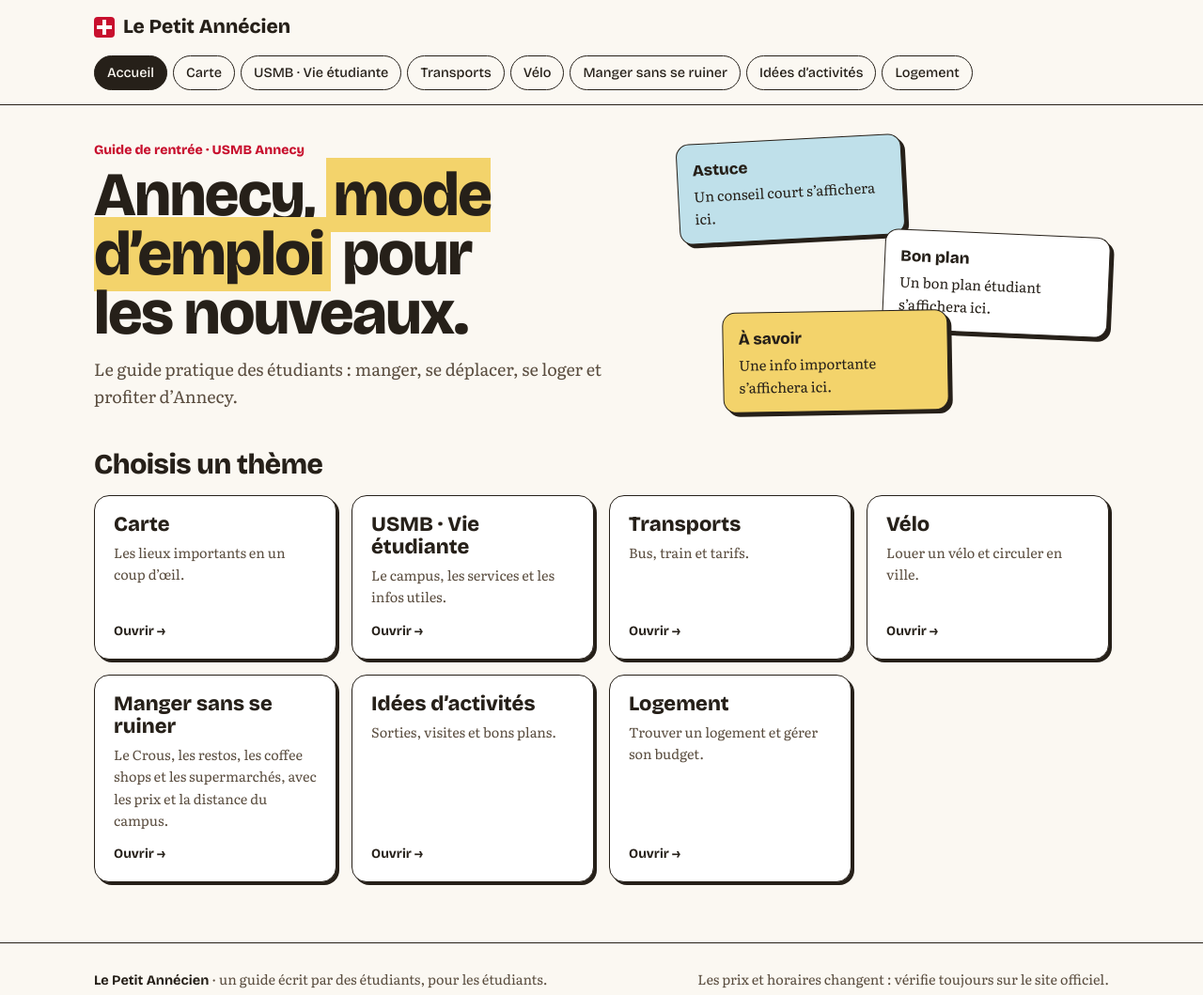
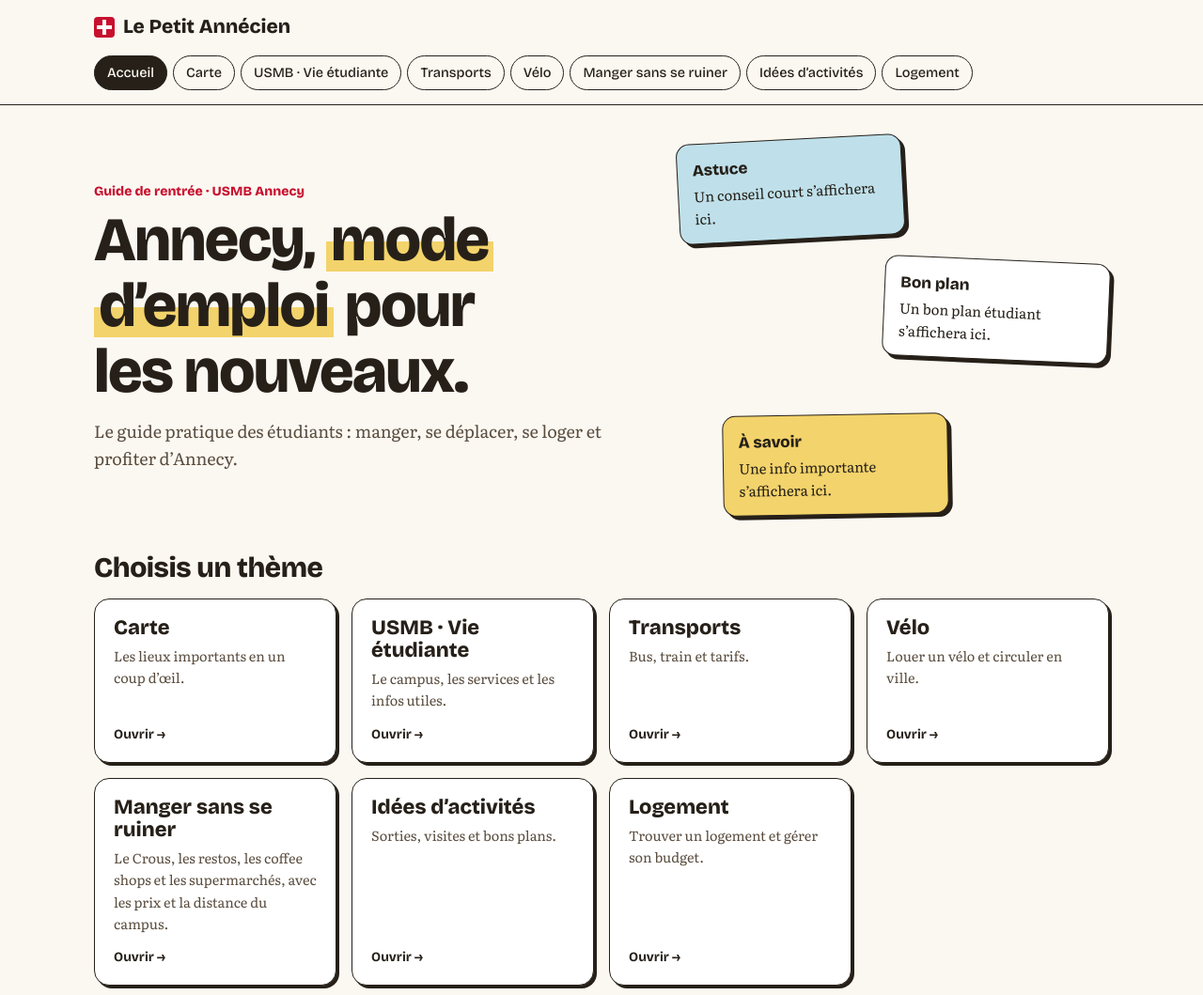
Before and after one commit to kate20031/AnnecyGuide, a plain HTML site: page index.html in a window 1280 px wide. Shown: the top 1059 px of the page at 94% size. Drawn offline with nearby package versions, Linux system fonts and the light colour scheme.

Commit message:
Fix overlapping highlighted titles and sticky notes

```diff
--- a/index.html
+++ b/index.html
@@ -9,8 +9,8 @@
 <link rel="stylesheet" href="https://fonts.googleapis.com/css2?family=Bricolage+Grotesque:opsz,wght@12..96,500;12..96,700;12..96,800&family=Literata:ital,opsz,wght@0,7..72,400;0,7..72,600;1,7..72,400&display=swap">
 <link rel="stylesheet" href="https://unpkg.com/leaflet@1.9.4/dist/leaflet.css" integrity="sha256-p4NxAoJBhIIN+hmNHrzRCf9tD/miZyoHS5obTRR9BMY=" crossorigin="">
 <script src="https://unpkg.com/leaflet@1.9.4/dist/leaflet.js" integrity="sha256-20nQCchB9co0qIjJZRGuk2/Z9VM+kNiyxNV1lvTlZBo=" crossorigin=""></script>
-<script src="data/manger-data.js?v=20261112c"></script>
-<script src="js/manger.js?v=20261112c"></script>
+<script src="data/manger-data.js?v=20261112d"></script>
+<script src="js/manger.js?v=20261112d"></script>
 <style>
 /* Layout: travel-notebook guide template. Sticky chip nav, one topic visible at a time (hash routing), subtopic chips that jump to sections. Single light "paper" theme by choice. */
 :root{
@@ -56,21 +56,21 @@ a{color:var(--pine);text-underline-offset:3px}
 .page[hidden]{display:none!important}
 .kicker{font-family:var(--f-head);font-weight:800;color:var(--red);font-size:14px}
 h1,h2,h3{font-family:var(--f-head);text-wrap:balance;margin:0}
-h1{font-weight:800;font-size:clamp(38px,6.2vw,66px);line-height:.95;letter-spacing:-.025em;margin:6px 0 14px}
-h1 mark{background:var(--butter);color:inherit;padding:0 .12em}
+h1{font-weight:800;font-size:clamp(34px,6.2vw,66px);line-height:1.06;letter-spacing:-.025em;margin:6px 0 14px}
+h1 mark{background:linear-gradient(transparent 52%,var(--butter) 52%,var(--butter) 92%,transparent 92%);color:inherit;padding:0 .08em;-webkit-box-decoration-break:clone;box-decoration-break:clone}
 .lede{font-size:18px;max-width:52ch;margin:0;color:var(--soft)}
 h2{font-weight:800;font-size:clamp(24px,3.2vw,30px);letter-spacing:-.015em;line-height:1.1}
 p{margin:0 0 12px}
 
 /* home */
 .hero{display:grid;grid-template-columns:1.2fr 1fr;gap:28px;align-items:center;margin-bottom:40px}
-.stack{position:relative;min-height:290px}
+.stack{position:relative;min-height:400px}
 .note{background:var(--card);border:1.5px solid var(--ink);border-radius:14px;padding:14px 16px;box-shadow:4px 4px 0 var(--ink);font-size:15px}
 .note b{font-family:var(--f-head);font-weight:800;display:block;font-size:17px;margin-bottom:2px}
 .note.sky{background:var(--sky)}.note.butter{background:var(--butter)}
 .stack .note{position:absolute;max-width:240px}
 .stack .n1{top:0;left:4%;transform:rotate(-3deg)}
-.stack .n2{top:100px;right:0;transform:rotate(2.5deg)}
+.stack .n2{top:128px;right:0;transform:rotate(2.5deg)}
 .stack .n3{bottom:0;left:14%;transform:rotate(-1deg)}
 .topics{display:grid;grid-template-columns:repeat(auto-fit,minmax(230px,1fr));gap:16px}
 .topic{display:flex;flex-direction:column;gap:6px;text-decoration:none;color:var(--ink);background:var(--card);border:1.5px solid var(--ink);border-radius:16px;padding:18px 20px;box-shadow:3px 3px 0 var(--ink);transition:transform .15s,box-shadow .15s,background .15s}
```
